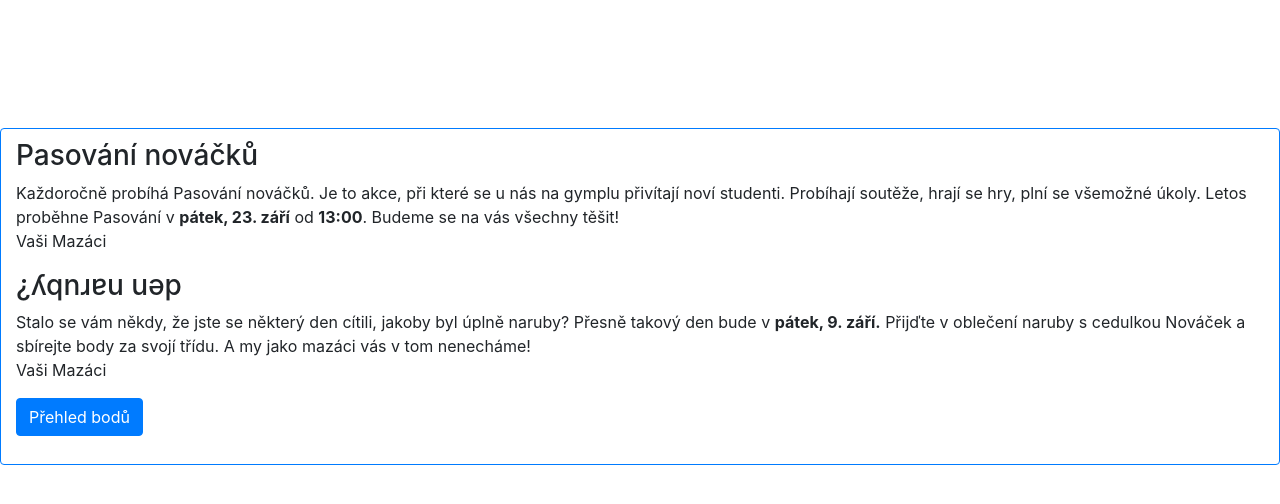
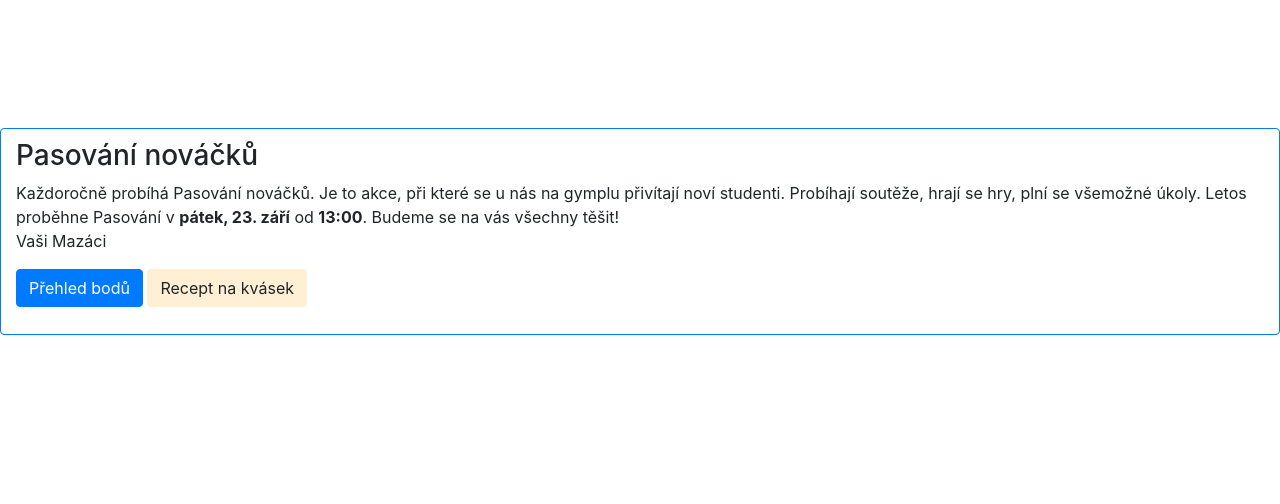
Before and after one commit to Ihavenolif/vitani-bazantu-server, a Flask app: page / in a window 1280 px wide. Shown: the top 504 px of the page. Run offline with Flask 2, Linux system fonts and the light colour scheme.

Commit message:
added odkaz na kvasek

```diff
--- a/templates/index.html
+++ b/templates/index.html
@@ -17,11 +17,12 @@
             Každoročně probíhá Pasování nováčků. Je to akce, při které se u nás na gymplu přivítají noví studenti. Probíhají soutěže, hrají se hry, plní se všemožné úkoly. Letos proběhne Pasování v <strong>pátek, 23. září</strong> od <strong>13:00</strong>. Budeme se na vás všechny těšit!<br>
             Vaši Mazáci
         </p>
-        <h3>¿ʎqnɹɐu uǝp</h3>
+        <!--<h3>¿ʎqnɹɐu uǝp</h3>
         <p>
             Stalo se vám někdy, že jste se některý den cítili, jakoby byl úplně naruby? Přesně takový den bude v <strong>pátek, 9. září.</strong> Přijďte v oblečení naruby s cedulkou Nováček a sbírejte body za svojí třídu. A my jako mazáci vás v tom nenecháme! <br> Vaši Mazáci
-        </p>
+        </p>-->
         <a href="/body"><button class="btn btn-primary" style="margin-bottom: 2.2%;">Přehled bodů</button></a>
+        <a href="https://receptydetem.cz/recepty/zitny-kvasek-postup/"><button class="btn" style="margin-bottom: 2.2%; background-color: papayawhip;">Recept na kvásek</button></a>
     </div>
 </body>
 </html>
```
